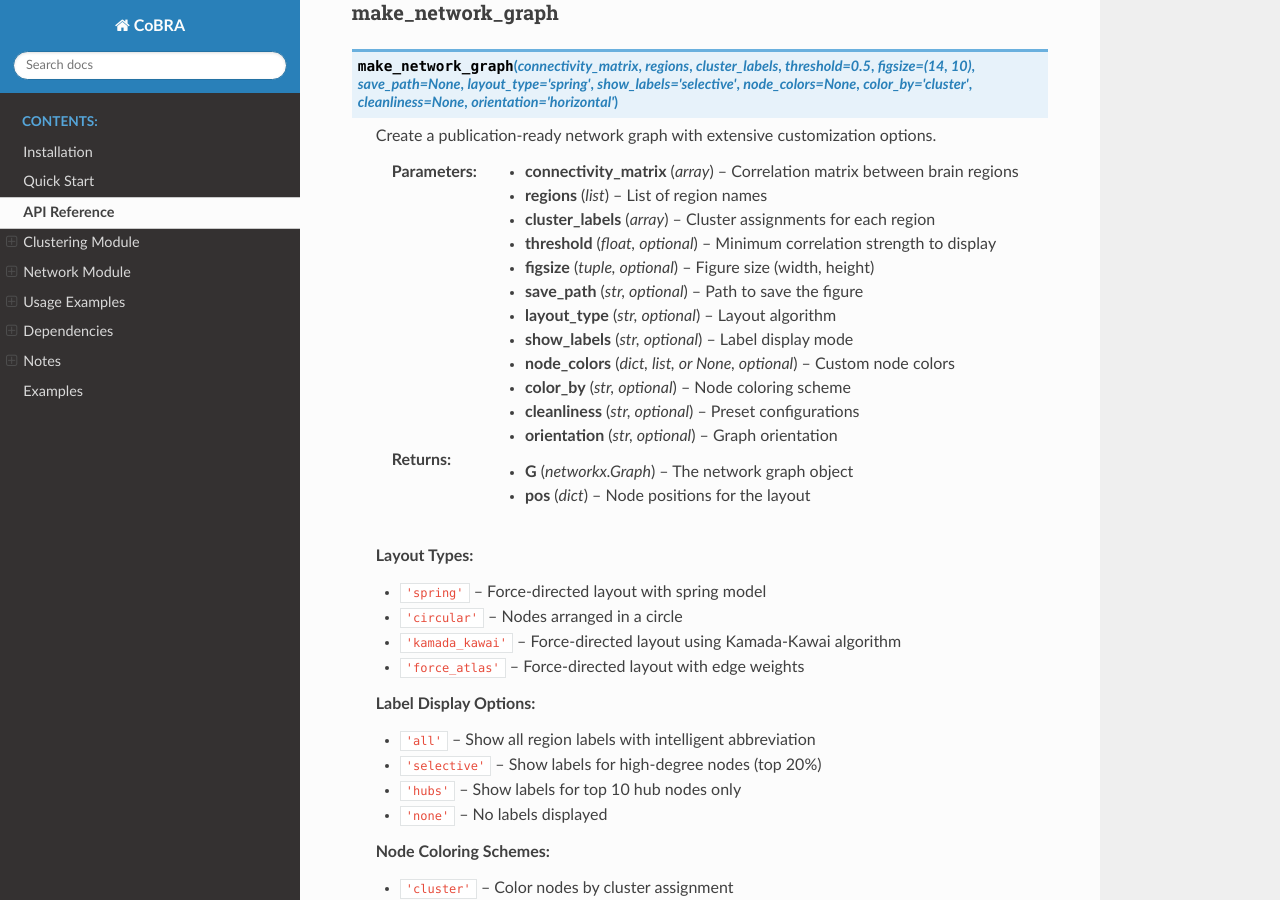
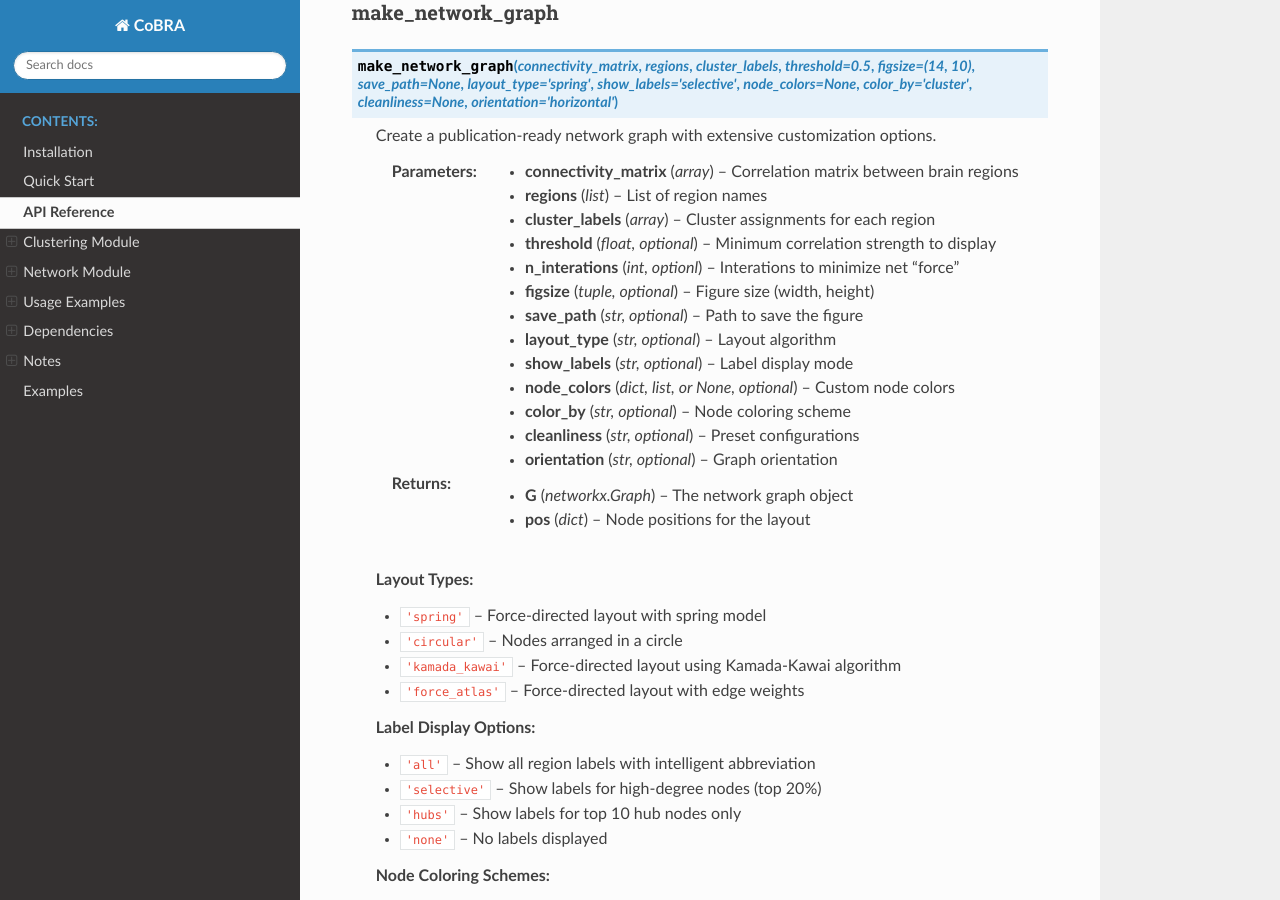
Before and after one commit to siddlokray/cobra, a Sphinx documentation site: the page built from docs/api.rst, in a window 1280 px wide and 900 px high, scrolled down 3556 px. Built offline with Sphinx 7.4.7 and the Read the Docs theme 3.1.0, drawn with Linux system fonts in a browser that asks for light colours.

Commit message:
Update api.rst
n_interations added

```diff
--- a/docs/api.rst
+++ b/docs/api.rst
@@ -183,6 +183,8 @@ make_network_graph
    :type cluster_labels: array
    :param threshold: Minimum correlation strength to display
    :type threshold: float, optional
+   :param n_interations: Interations to minimize net "force"
+   :type n_interations: int, optionl
    :param figsize: Figure size (width, height)
    :type figsize: tuple, optional
    :param save_path: Path to save the figure
@@ -300,6 +302,7 @@ Advanced Customization
        regions,
        cluster_labels,
        threshold=0.6,
+       n_interations=200,
        layout_type='spring',
        show_labels='all',
        node_colors=custom_colors,
```
